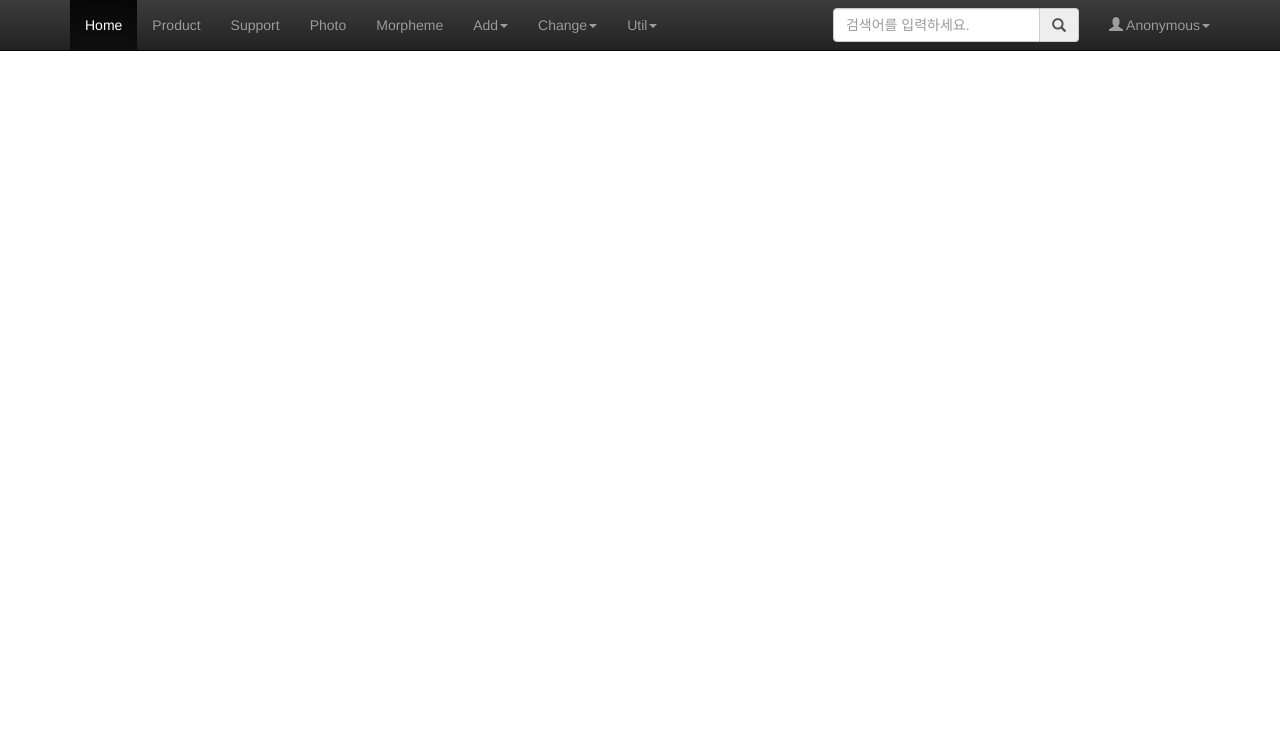
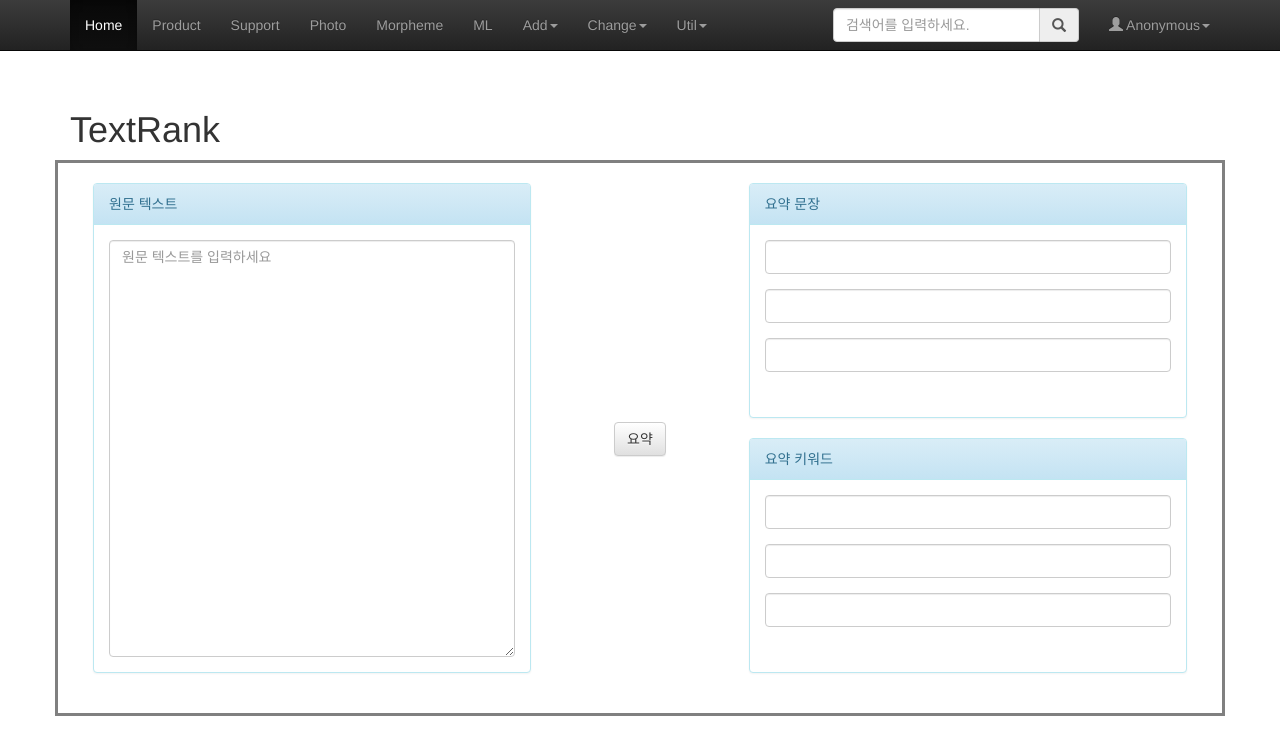
Before and after one commit to gbnam/diquest_demo, a Django app: page /ml/ in a window 1280 px wide. Shown: the top 755 px of the page. Run offline with Django 3.2, Linux system fonts and the light colour scheme; some libraries are stand-ins or nearby versions.

Commit message:
ml menu commit

```diff
--- a/core/templates/base.html
+++ b/core/templates/base.html
@@ -43,6 +43,7 @@
             <li><a href="{% url 'support:index' %}">Support</a></li>
             <li><a href="{% url 'photo:index' %}">Photo</a></li>
             <li><a href="{% url 'morpheme:index' %}">Morpheme</a></li>
+            <li><a href="{% url 'ml:index' %}">ML</a></li>
 
             <li class="menu-item dropdown">
                 <a class="dropdown-toggle" href="#" data-toggle="dropdown">Add<b class="caret"></b></a>
--- a/core/templates/home.html
+++ b/core/templates/home.html
@@ -70,6 +70,10 @@
             <h3>Morpheme</h3>
             <p>You can upload your own photos through this application. If you delete an photo, all photos within it will be deleted.</p>
         </div>
+         <div class="col-md-4">
+            <h3>ML</h3>
+            <p>Machine Learning</p>
+        </div>
     </div>
 
 {% endblock content %}
--- a/ml/templates/ml/ml_list.html
+++ b/ml/templates/ml/ml_list.html
@@ -1,3 +1,56 @@
 {% extends "base.html" %}
 
 {% block title %}ml_list.html{% endblock %}
+
+{% block content %}
+
+    <h1>TextRank</h1>
+    <div class="row" style="border: 3px solid gray; padding: 20px 20px;">
+
+        <div class="col-md-5 col-sm-5 col-xs-5">
+            <div class="panel panel-info">
+                <div class="panel-heading">원문 텍스트</div>
+                <div class="panel-body">
+                    <textarea class="form-control" aria-label="originalText" placeholder="원문 텍스트를 입력하세요" style="height: 417px"></textarea>
+                </div>
+            </div>
+        </div>
+
+        <div class="col-md-2 col-sm-2 col-xs-2" style="height: 510px; line-height: 510px; text-align: center;">
+            <button class="btn btn-default" type="button" style="vertical-align: middle; margin: 0 auto;">요약</button>
+        </div>
+
+        <div class="col-md-5 col-sm-5 col-xs-5">
+            <div class="panel panel-info" style="height: 235px;">
+                <div class="panel-heading">요약 문장</div>
+                <div class="panel-body">
+                    <div class="form-horizontal">
+                        <div class="form-group">
+                            <div class="col-sm-12">
+                                <input type="text" class="form-control" id="sentence1" style="margin-bottom: 15px">
+                                <input type="text" class="form-control" id="sentence2" style="margin-bottom: 15px">
+                                <input type="text" class="form-control" id="sentence3" style="margin-bottom: 15px">
+                            </div>
+                        </div>
+                    </div>
+                </div>
+            </div>
+
+            <div class="panel panel-info" style="height: 235px;">
+                <div class="panel-heading">요약 키워드</div>
+                <div class="panel-body">
+                    <div class="form-horizontal">
+                        <div class="form-group">
+                            <div class="col-sm-12">
+                                <input type="text" class="form-control" id="sentence1" style="margin-bottom: 15px">
+                                <input type="text" class="form-control" id="sentence2" style="margin-bottom: 15px">
+                                <input type="text" class="form-control" id="sentence3" style="margin-bottom: 15px">
+                            </div>
+                        </div>
+                    </div>
+                </div>
+            </div>
+        </div>
+    </div>
+
+{% endblock %}
```
